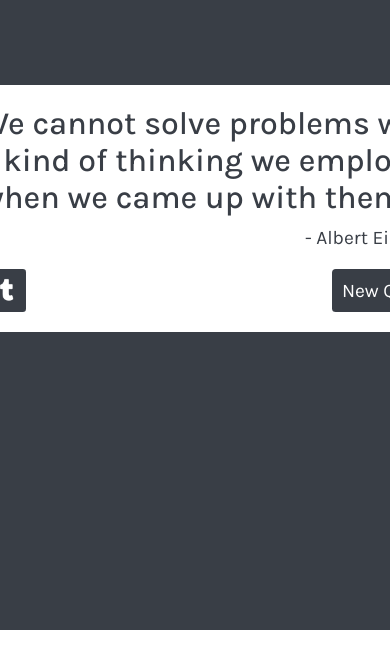
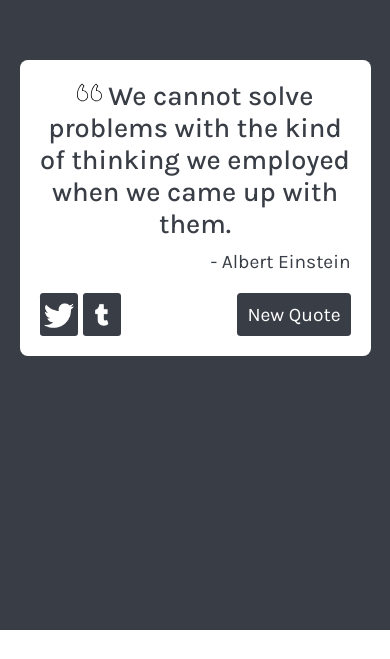
Before and after one commit to noheezybucket/random-quote-generator, a React (Create React App) app: page / in a window 390 px wide. Shown: the part 214-873 px from the top of the page. Built offline with nearby package versions, Linux system fonts and the light colour scheme.

Commit message:
responsiveness handling

```diff
--- a/src/components/QuoteBox.js
+++ b/src/components/QuoteBox.js
@@ -51,7 +51,7 @@ const QuoteBox = () => {
           <img
             src={quote_left}
             style={{
-              color: `${color}`,
+              fill: `${color}`,
               transition: "0.4s ease-in-out",
             }}
             id="quote-left"
--- a/src/data/colors.js
+++ b/src/data/colors.js
@@ -8,6 +8,7 @@ const colors = [
   "0E5E6F",
   "3A8891",
   "FF8787",
+  "628E90",
 ];
 
 export default colors;
--- a/src/styles/QuoteBox.css
+++ b/src/styles/QuoteBox.css
@@ -11,6 +11,17 @@
   background-color: white;
 }
 
+@media (max-width: 566px) {
+  #quote-box {
+    width: 90%;
+    margin: 10px;
+  }
+
+  #text {
+    font-size: 1.7em !important;
+  }
+}
+
 #quote-left {
   width: 25px;
 }
@@ -18,7 +29,7 @@
 #text {
   text-align: center;
   font-size: 2em;
-  width: 500px;
+  max-width: 500px;
   font-weight: 500;
 }
 
@@ -48,6 +59,7 @@
 
 .share-box img {
   width: 30px;
+  height: 30px;
 }
 
 .share-box a {
@@ -55,6 +67,10 @@
   display: flex;
   justify-content: center;
   align-items: center;
+}
+
+.share-box a:hover {
+  opacity: 0.8;
 }
 
 button {
@@ -67,6 +83,10 @@ button {
   font-weight: 400;
   font-size: 1.2em;
 }
+
+button:hover {
+  opacity: 0.8;
+}
 #credit {
   text-align: center;
   margin-top: 10px;
```
